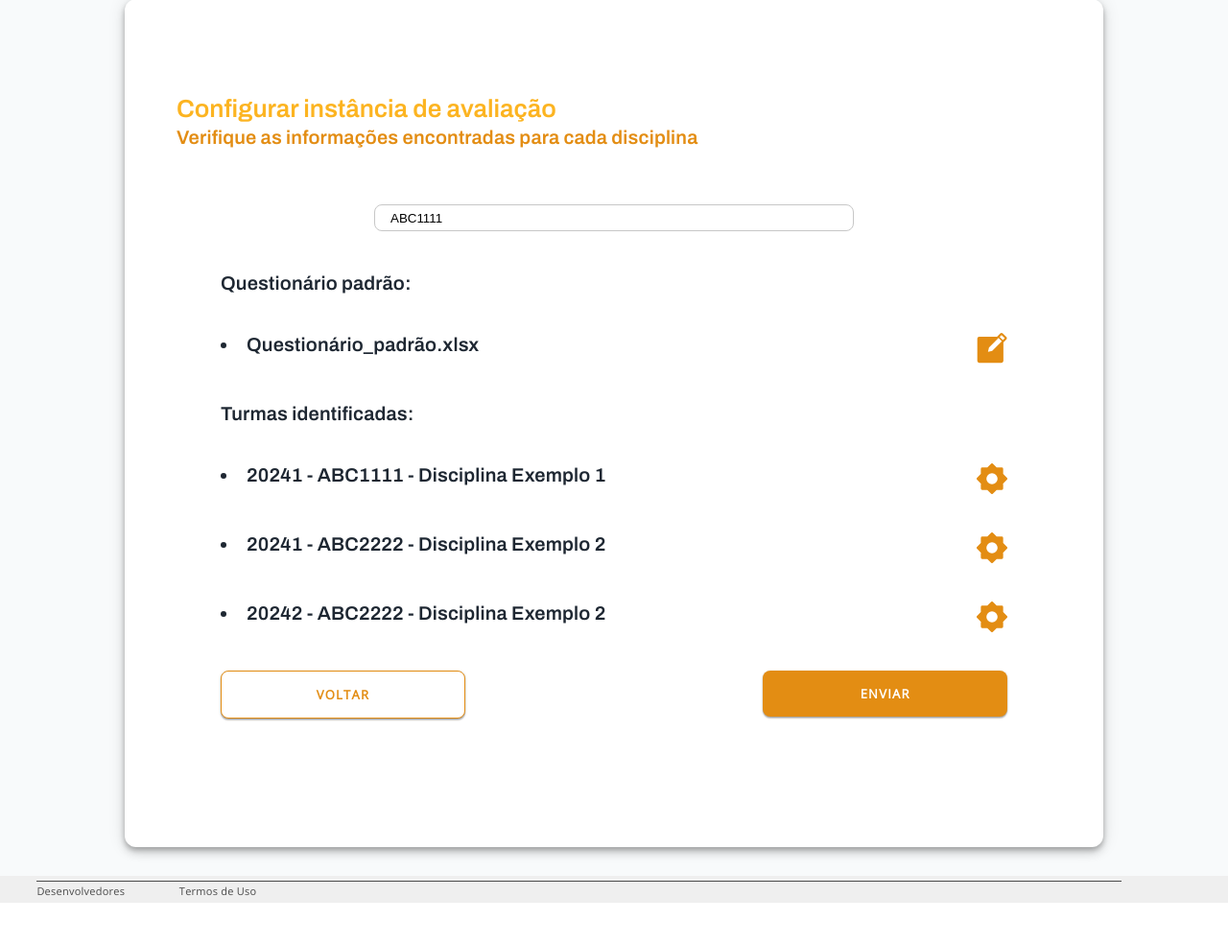
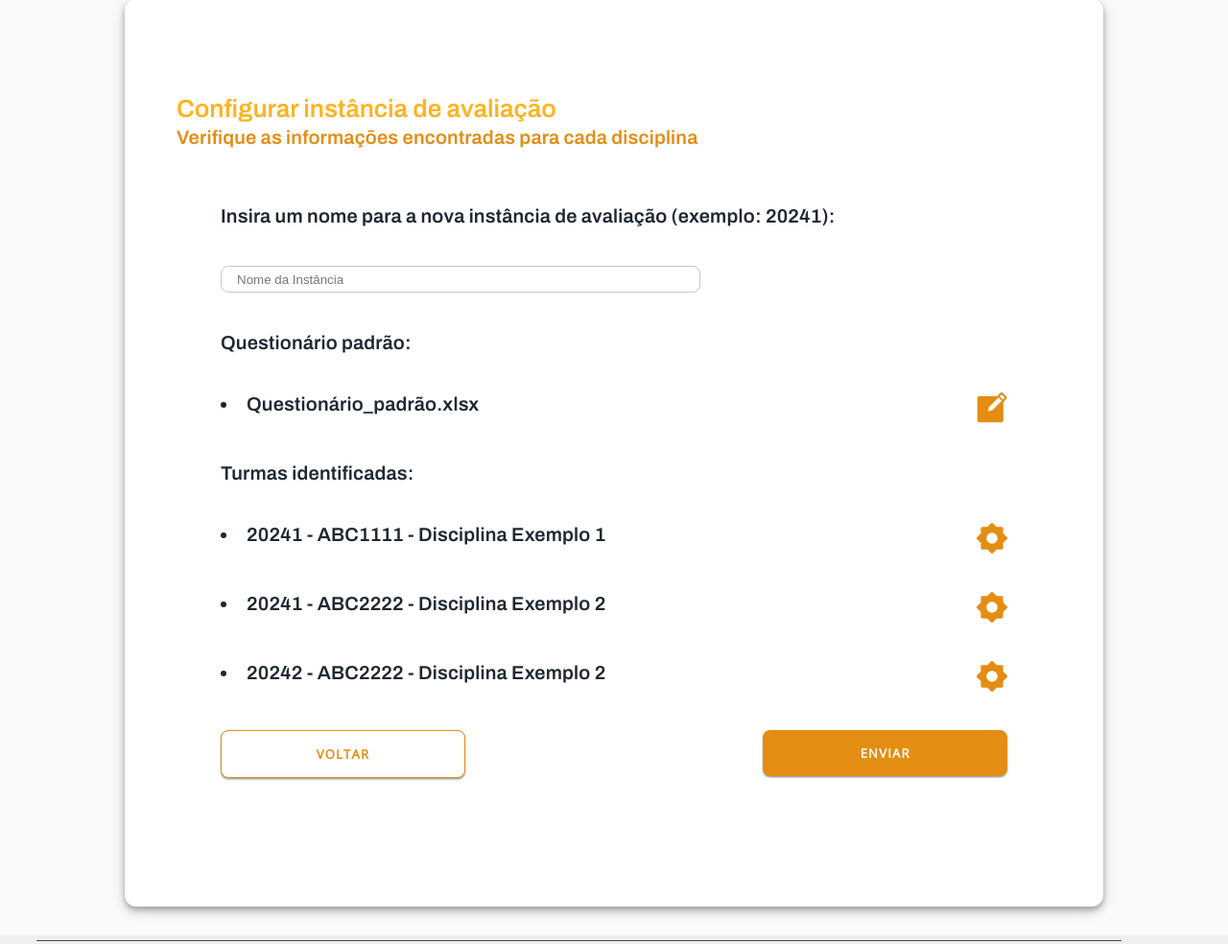
Before and after one commit to douglasluchetti/pub2427-2023, a PHP site: page /views/nova_instancia_2.php in a window 1280 px wide. Shown: the part 179-1163 px from the top of the page at 96% size. Before the commit the page ends 1120 px from the top, so only its background shows below. Run offline with PHP 8.4, Linux system fonts and the light colour scheme; the visitor is signed in with stand-in values (Sample User, id 1); data that the repository does not hold is empty.

Commit message:
Remove unnecessary input field and update instructions for new evaluation instance

```diff
--- a/views/nova_instancia_2.php
+++ b/views/nova_instancia_2.php
@@ -54,10 +54,9 @@ $course_info = "Administrador do Sistema - $username";
                 <h2>Configurar instância de avaliação</h2>
                 <h3 class="survey">Verifique as informações encontradas para cada disciplina</h3>
             </div>
-            <div class="center">
-                <input class="login" type="text" id="suject_name" placeholder="Código da Disciplina" value="ABC1111" required>
-            </div>
             <div class="master">
+                <h3>Insira um nome para a nova instância de avaliação (exemplo: 20241):</h3>
+                <input class="login" type="text" id="suject_name" placeholder="Nome da Instância" required>
                 <h3>Questionário padrão:</h3>
                 <div class="inline_content">
                     <li>Questionário_padrão.xlsx</li>
@@ -68,19 +67,19 @@ $course_info = "Administrador do Sistema - $username";
                 <h3>Turmas identificadas:</h3>
                 <div class="inline_content">
                     <li>20241 - ABC1111 - Disciplina Exemplo 1</li>
-                    <a class="logout" href="">
+                    <a class="logout" href="nova_instancia_3.php">
                         <img src="..\images\config.svg" alt="Config" class="close">
                     </a>
                 </div>
                 <div class="inline_content">
                     <li>20241 - ABC2222 - Disciplina Exemplo 2</li>
-                    <a class="logout" href="">
+                    <a class="logout" href="nova_instancia_3.php">
                         <img src="..\images\config.svg" alt="Config" class="close">
                     </a>
                 </div>
                 <div class="inline_content">
                     <li>20242 - ABC2222 - Disciplina Exemplo 2</li>
-                    <a class="logout" href="">
+                    <a class="logout" href="nova_instancia_3.php">
                         <img src="..\images\config.svg" alt="Config" class="close">
                     </a>
                 </div>
```
